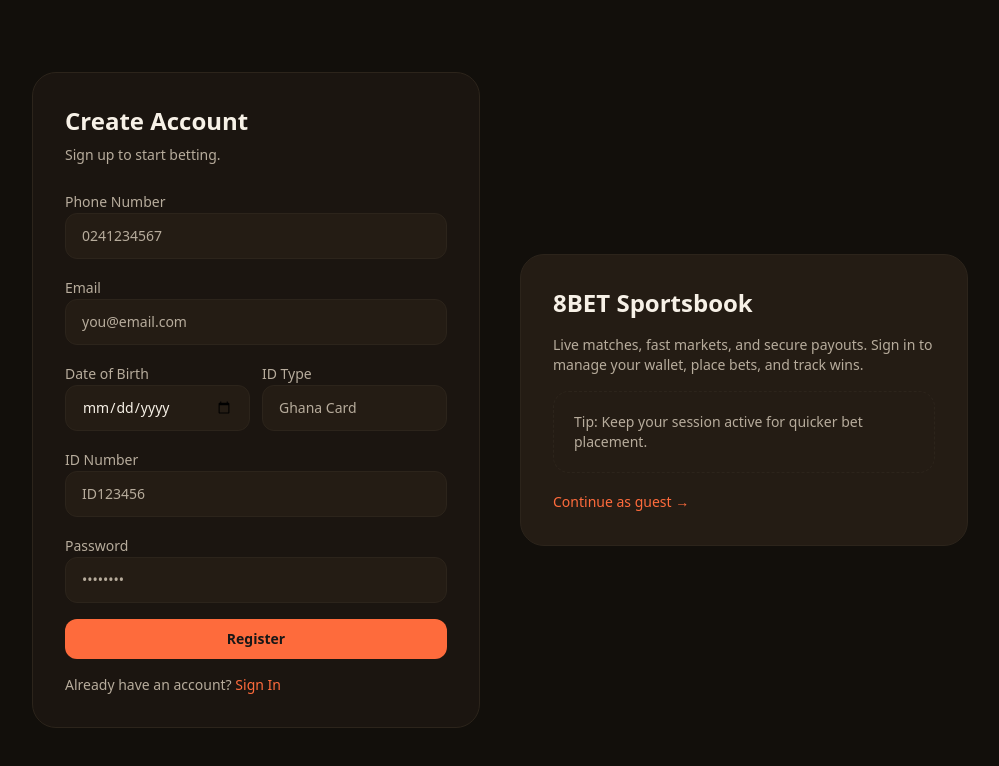
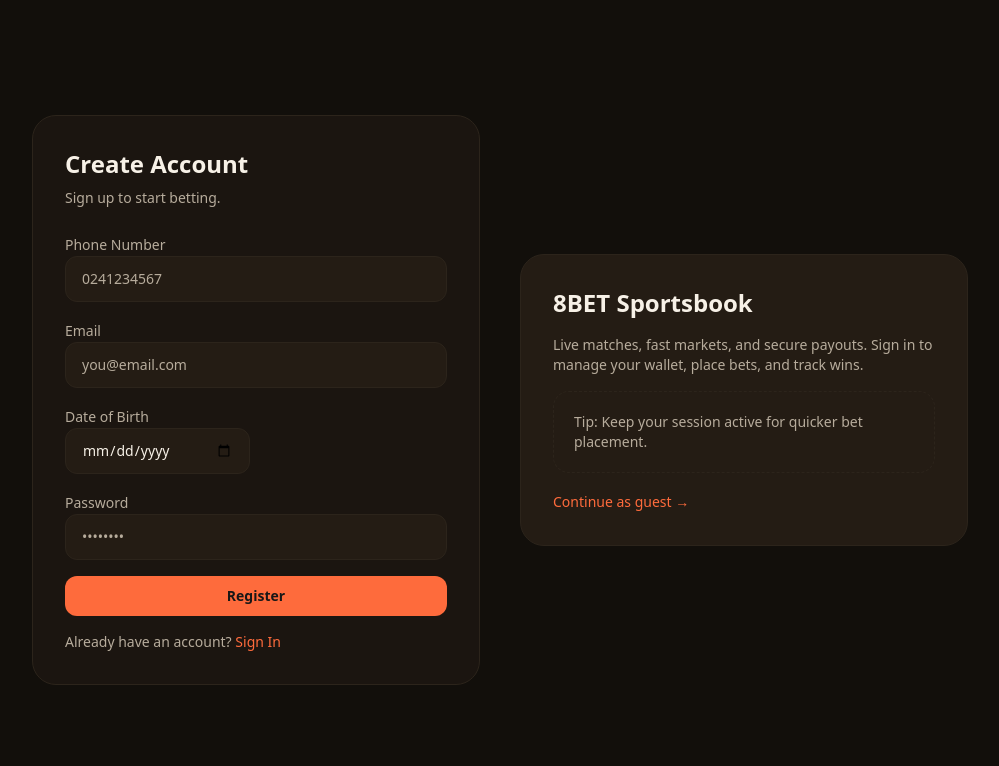
Before and after one commit to CobbyIsWinning/8bet, a Next.js app: page /register in a window 1280 px wide. Shown: the top 766 px of the page, without its empty margins (140-1139 px from the left). Built offline with nearby package versions, Linux system fonts and the light colour scheme; no server answers.

Commit message:
Remove id fields from registration

```diff
--- a/app/(auth)/register/page.tsx
+++ b/app/(auth)/register/page.tsx
@@ -14,8 +14,6 @@
     phone: "",
     email: "",
     dob: "",
-    idType: "",
-    idNumber: "",
     password: "",
   });
   const [loading, setLoading] = useState(false);
@@ -34,8 +32,6 @@
         phone: form.phone || undefined,
         email: form.email || undefined,
         dob: form.dob || undefined,
-        idType: form.idType || undefined,
-        idNumber: form.idNumber || undefined,
         password: form.password,
       });
       router.push("/home");
@@ -71,14 +67,6 @@
             <label className="text-sm text-muted">Date of Birth</label>
             <Input type="date" value={form.dob} onChange={(e) => handleChange("dob", e.target.value)} />
           </div>
-          <div>
-            <label className="text-sm text-muted">ID Type</label>
-            <Input value={form.idType} onChange={(e) => handleChange("idType", e.target.value)} placeholder="Ghana Card" />
-          </div>
-        </div>
-        <div>
-          <label className="text-sm text-muted">ID Number</label>
-          <Input value={form.idNumber} onChange={(e) => handleChange("idNumber", e.target.value)} placeholder="ID123456" />
         </div>
         <div>
           <label className="text-sm text-muted">Password</label>
--- a/contexts/AuthContext.tsx
+++ b/contexts/AuthContext.tsx
@@ -25,8 +25,6 @@
     phone?: string;
     email?: string;
     dob?: string;
-    idType?: string;
-    idNumber?: string;
     password: string;
   }) => Promise<void>;
   logout: () => Promise<void>;
@@ -96,8 +94,6 @@
     phone?: string;
     email?: string;
     dob?: string;
-    idType?: string;
-    idNumber?: string;
     password: string;
   }) => {
     setLoading(true);
--- a/lib/api/auth.ts
+++ b/lib/api/auth.ts
@@ -1,20 +1,16 @@
 import apiClient from "@/lib/apiClient";
 import { ENDPOINTS } from "@/lib/endpoints";
 
-export const register = async ({ phone, email, dob, idType, idNumber, password }: {
+export const register = async ({ phone, email, dob, password }: {
   phone?: string;
   email?: string;
   dob?: string;
-  idType?: string;
-  idNumber?: string;
   password: string;
 }) => {
   const response = await apiClient.post(ENDPOINTS.AUTH.REGISTER, {
     phone,
     email,
     dob,
-    idType,
-    idNumber,
     password,
   });
   return response.data;
```
